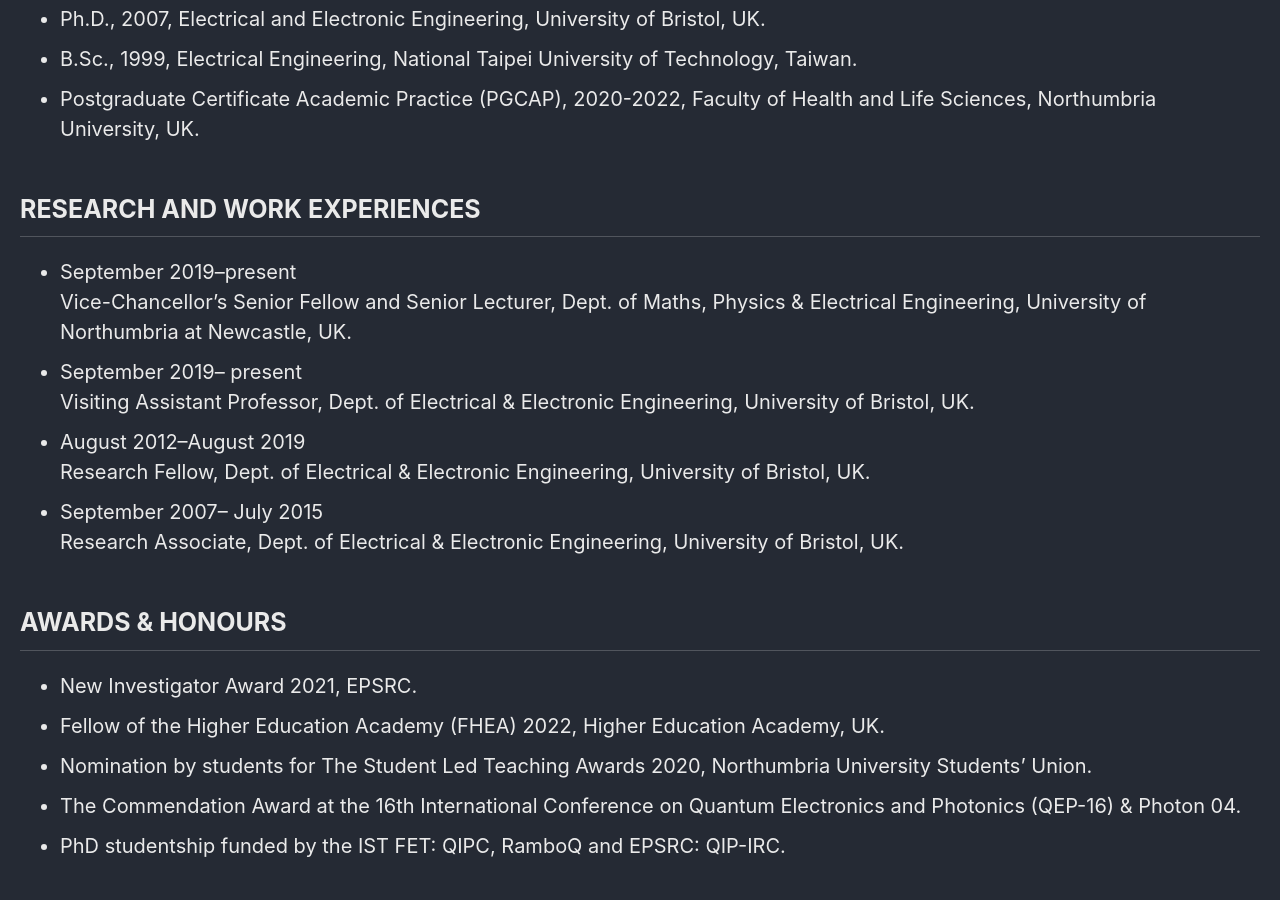
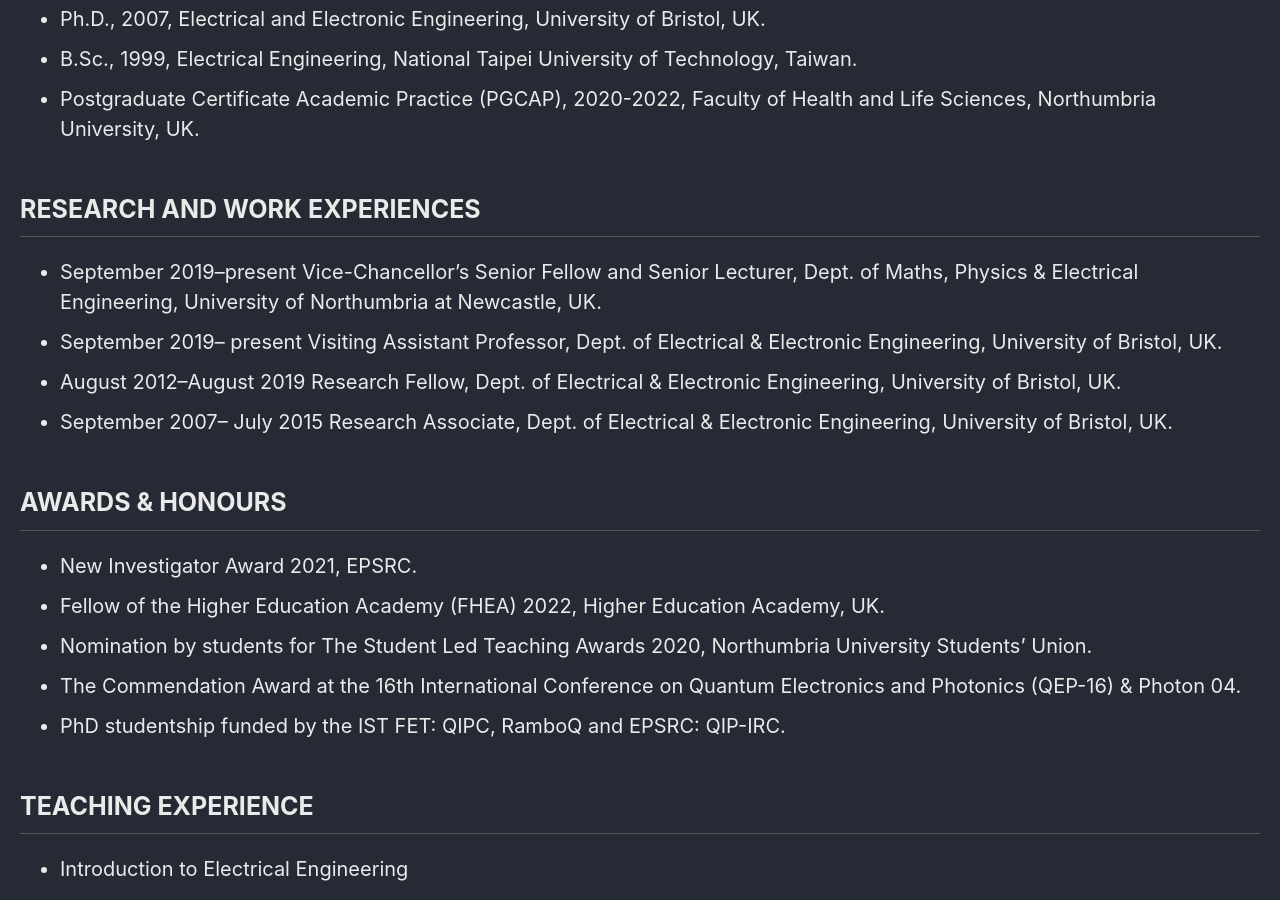
Before and after one commit to qubits/nanophotonicenglab.github.io, a Jekyll site: the page built from _pages/Y-L-Daniel-Ho.md, in a window 1280 px wide and 900 px high, scrolled down 464 px. Built offline with Jekyll 4.4.1, drawn with Linux system fonts in a browser that asks for light colours; cached includes are drawn as plain includes.

Commit message:
Cleanup: end of lines stripped and unnecessary <br> removed.

```diff
--- a/_pages/Y-L-Daniel-Ho.md
+++ b/_pages/Y-L-Daniel-Ho.md
@@ -20,46 +20,48 @@ author_profile: true
 
 ## EDUCATION
 
-* Ph.D., 2007, Electrical and Electronic Engineering, University of Bristol, UK.<br>
-* B.Sc., 1999, Electrical Engineering, National Taipei University of Technology, Taiwan.<br>
-* Postgraduate Certificate Academic Practice (PGCAP), 2020-2022, Faculty of Health and Life Sciences, Northumbria University, UK.<br>
+* Ph.D., 2007, Electrical and Electronic Engineering, University of Bristol, UK.
+* B.Sc., 1999, Electrical Engineering, National Taipei University of Technology, Taiwan.
+* Postgraduate Certificate Academic Practice (PGCAP), 2020-2022, Faculty of Health and Life Sciences, Northumbria University, UK.
 
 ## RESEARCH AND WORK EXPERIENCES
-* September 2019–present<br>
-  Vice-Chancellor's Senior Fellow and Senior Lecturer, Dept. of Maths, Physics & Electrical Engineering, University of Northumbria at Newcastle, UK.<br>
-* September 2019– present<br>
-  Visiting Assistant Professor, Dept. of Electrical & Electronic Engineering, University of Bristol, UK.<br>
-* August 2012–August 2019<br>
-  Research Fellow, Dept. of Electrical & Electronic Engineering, University of Bristol, UK.<br>
-* September 2007– July 2015<br>
-  Research Associate, Dept. of Electrical & Electronic Engineering, University of Bristol, UK.<br>
+* September 2019–present
+  Vice-Chancellor's Senior Fellow and Senior Lecturer, Dept. of Maths, Physics & Electrical Engineering, University of Northumbria at Newcastle, UK.
+* September 2019– present
+  Visiting Assistant Professor, Dept. of Electrical & Electronic Engineering, University of Bristol, UK.
+* August 2012–August 2019
+  Research Fellow, Dept. of Electrical & Electronic Engineering, University of Bristol, UK.
+* September 2007– July 2015
+  Research Associate, Dept. of Electrical & Electronic Engineering, University of Bristol, UK.
 
 ## AWARDS & HONOURS
-* New Investigator Award 2021, EPSRC.<br>
-* Fellow of the Higher Education Academy (FHEA) 2022, Higher Education Academy, UK.<br>
-* Nomination by students for The Student Led Teaching Awards 2020, Northumbria University Students' Union.<br>
-* The Commendation Award at the 16th International Conference on Quantum Electronics and Photonics (QEP-16) & Photon 04.<br>
-* PhD studentship funded by the IST FET: QIPC, RamboQ and EPSRC: QIP-IRC.<br>
+* New Investigator Award 2021, EPSRC.
+* Fellow of the Higher Education Academy (FHEA) 2022, Higher Education Academy, UK.
+* Nomination by students for The Student Led Teaching Awards 2020, Northumbria University Students' Union.
+* The Commendation Award at the 16th International Conference on Quantum Electronics and Photonics (QEP-16) & Photon 04.
+* PhD studentship funded by the IST FET: QIPC, RamboQ and EPSRC: QIP-IRC.
 
 ## TEACHING EXPERIENCE
-* Introduction to Electrical Engineering<br>
-* Principles of Electricity<br>
-* Research, Analysis and Presentation<br>
-* Introduction to Logic and Algorithms<br>
-* Instrumentation and Control of Dynamical Systems<br>
-* Quantum Devices<br>
-* Integrated Photonics<br>
+* Introduction to Electrical Engineering
+* Principles of Electricity
+* Research, Analysis and Presentation
+* Introduction to Logic and Algorithms
+* Instrumentation and Control of Dynamical Systems
+* Quantum Devices
+* Integrated Photonics
 
 ## SUPERVISION EXPERIENCE
-* Miss Nadira Meethale Palakkool (2022 –, Northumbria University, UK), Primary Supervisor.<br>
-* Mr Yu-Shao Jacky Chen (2020 –, University of Bristol, UK), Co-Supervisor.<br>
-* Dr. Shun-An Jiang (2017 – 2021, National Cheng Kung University, Taiwan), Co-Supervisor.<br>
-* Dr Jia-De Lin (2015 – 2016, National Cheng Kung University visiting PhD Students, University of Bristol, UK), Co-Supervisor.<br>
+* Miss Nadira Meethale Palakkool (2022 –, Northumbria University, UK), Primary Supervisor.
+* Mr Yu-Shao Jacky Chen (2020 –, University of Bristol, UK), Co-Supervisor.
+* Dr. Shun-An Jiang (2017 – 2021, National Cheng Kung University, Taiwan), Co-Supervisor.
+* Dr Jia-De Lin (2015 – 2016, National Cheng Kung University visiting PhD Students, University of Bristol, UK), Co-Supervisor.
 
 ## RESEARCH ACTIVITIES & INTERESTS
-I received my BSc degree in Electrical Engineering from the National Taipei University of Technology in Taiwan and the Ph.D. degree in Quantum Photonics from the University of Bristol. My doctoral dissertation investigated the method of designing efficient single-photon sources for quantum information applications. I was employed as a Postdoctoral Researcher and then a Research Fellow in Prof. John Rarity‘s group. My work as a Research Fellow (Researcher Co-Investigator and Co-Investigator) under the EPSRC Research Grants ([EP/M009033/1](https://gow.epsrc.ukri.org/NGBOViewGrant.aspx?GrantRef=EP/M009033/1) and [EP/P034446/1](https://gow.epsrc.ukri.org/NGBOViewGrant.aspx?GrantRef=EP/P034446/1)) has led research in direct laser writing using two-photon polymerisation in the Quantum Engineering Technology Labs, and I am also an Assistant Professor at the Department of Electrical and Electronic Engineering in Bristol.<br>
-In September 2019, I started a position as a Vice-Chancellor’s Senior Fellow in Physics and Electrical Engineering, after a career in Quantum Photonics research at the University of Bristol. Currently, I am the head of the  Nanophotonic Engineering Laboratory (NEL) and leads an EPSRC Research Grant [(EP/V040030/1)](https://gow.epsrc.ukri.org/NGBOViewGrant.aspx?GrantRef=EP/V040030/1) to develop and conduct Nanophotonics research, which focuses on a comprehensive investigation into the fundamentals and applications of 3D nanophotonics in artificially structured materials. The project is in collaboration with research partners (QET Labs, University of Bristol and ORC, University of Southampton) and industrial partner (Oxford Instruments Plasma Technology) to develop novel sensors, biomimetic structures, nano-lasers, and ultrafast optical switches and devices for quantum technology.<br>
-Additionally, my recently awarded Royal Society Research Grant, providing funding to purchase an advanced microscope heating stage. The unique combination of a commercial heating stage for pressure, vacuum, and temperature control and an in-house built Fourier image spectroscopy (FIS) for a broadband and wide angle-resolved scattering characterization in the visible and infrared range as a thermal analysis technique in thermophotovoltaic research.<br>
+I received my BSc degree in Electrical Engineering from the National Taipei University of Technology in Taiwan and the Ph.D. degree in Quantum Photonics from the University of Bristol. My doctoral dissertation investigated the method of designing efficient single-photon sources for quantum information applications. I was employed as a Postdoctoral Researcher and then a Research Fellow in Prof. John Rarity‘s group. My work as a Research Fellow (Researcher Co-Investigator and Co-Investigator) under the EPSRC Research Grants ([EP/M009033/1](https://gow.epsrc.ukri.org/NGBOViewGrant.aspx?GrantRef=EP/M009033/1) and [EP/P034446/1](https://gow.epsrc.ukri.org/NGBOViewGrant.aspx?GrantRef=EP/P034446/1)) has led research in direct laser writing using two-photon polymerisation in the Quantum Engineering Technology Labs, and I am also an Assistant Professor at the Department of Electrical and Electronic Engineering in Bristol.
+
+In September 2019, I started a position as a Vice-Chancellor’s Senior Fellow in Physics and Electrical Engineering, after a career in Quantum Photonics research at the University of Bristol. Currently, I am the head of the  Nanophotonic Engineering Laboratory (NEL) and leads an EPSRC Research Grant [(EP/V040030/1)](https://gow.epsrc.ukri.org/NGBOViewGrant.aspx?GrantRef=EP/V040030/1) to develop and conduct Nanophotonics research, which focuses on a comprehensive investigation into the fundamentals and applications of 3D nanophotonics in artificially structured materials. The project is in collaboration with research partners (QET Labs, University of Bristol and ORC, University of Southampton) and industrial partner (Oxford Instruments Plasma Technology) to develop novel sensors, biomimetic structures, nano-lasers, and ultrafast optical switches and devices for quantum technology.
+
+Additionally, my recently awarded Royal Society Research Grant, providing funding to purchase an advanced microscope heating stage. The unique combination of a commercial heating stage for pressure, vacuum, and temperature control and an in-house built Fourier image spectroscopy (FIS) for a broadband and wide angle-resolved scattering characterization in the visible and infrared range as a thermal analysis technique in thermophotovoltaic research.
 
 ## FUNDING
 1. Exploring Topology-optimised Metasurface Architectures for Solar-thermal Absorption (Research Grants 2022 Round 1) – PI: Dr. Ying-Lung Daniel Ho, funded by the Royal Society grant no. RGS\R1\221031, value (£):19,954, 21/03/2022 – 20/02/2023.
```
Also changed, not shown: _pages/Mike-P-C-Taverne.md (line endings or trailing spaces).
